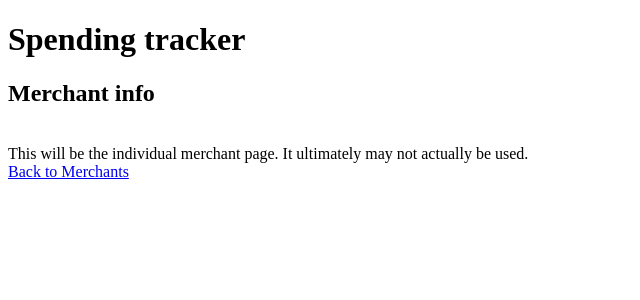
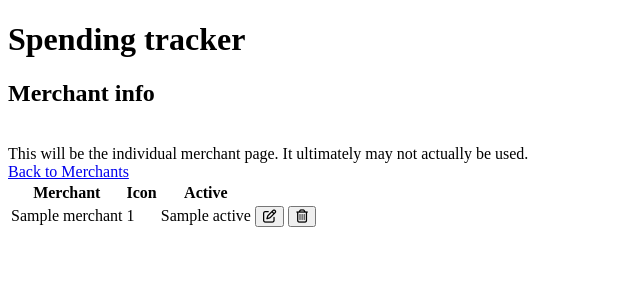
Before and after one commit to Andrew-Lindsay42/Spending-Tracker, a Flask app: page /merchants/1 in a window 1280 px wide. Shown: the top 300 px of the page, without its empty margins (0-640 px from the left). Run offline with Flask 2, Linux system fonts and the light colour scheme; a database or web service that is not in the repository returns one stand-in record (values such as "Sample title"); some libraries are stand-ins or nearby versions.

Commit message:
Added the show merchant page and route

```diff
--- a/controllers/merchants_controller.py
+++ b/controllers/merchants_controller.py
@@ -34,8 +34,8 @@ def create_merchant():
 # GET '/merchants/<id>
 @merchants_blueprint.route('/merchants/<int:id>')
 def show_merchant(id):
-
-    return render_template('merchants/show.html')
+    merchant = merchant_repo.select(id)
+    return render_template('merchants/show.html', merchant = merchant)
 
 # EDIT
 # GET '/merchants/<id>/edit
--- a/templates/merchants/show.html
+++ b/templates/merchants/show.html
@@ -4,4 +4,27 @@
 <h2>Merchant info</h2>
 <br>This will be the individual merchant page. It ultimately may not actually be used.
 <br><a href = "/merchants">Back to Merchants</a><br>
+
+<table class="merchants_table">
+    <tr class="merchants_table_header">
+      <th>Merchant</th>
+      <th>Icon</th>
+      <th>Active</th>
+      <th></th>
+      <th></th>
+    </tr>
+    <tr class="active_merchant_row">
+        <td>{{merchant.name}}</td>
+        <td>{{merchant.icon_num}}</td>
+        <td>{{merchant.active}}</td>
+        <td><form action="merchants/{{merchant.id}}/edit">
+            <button><i class="far fa-edit"></i></button></td>
+            </form>
+        <td><form action="merchants/{{merchant.id}}//delete" method = "post">
+                <button><i class="far fa-trash-alt"></i></button>
+            </form>
+        </td>
+    </tr>
+
+
 {% endblock %}
```
